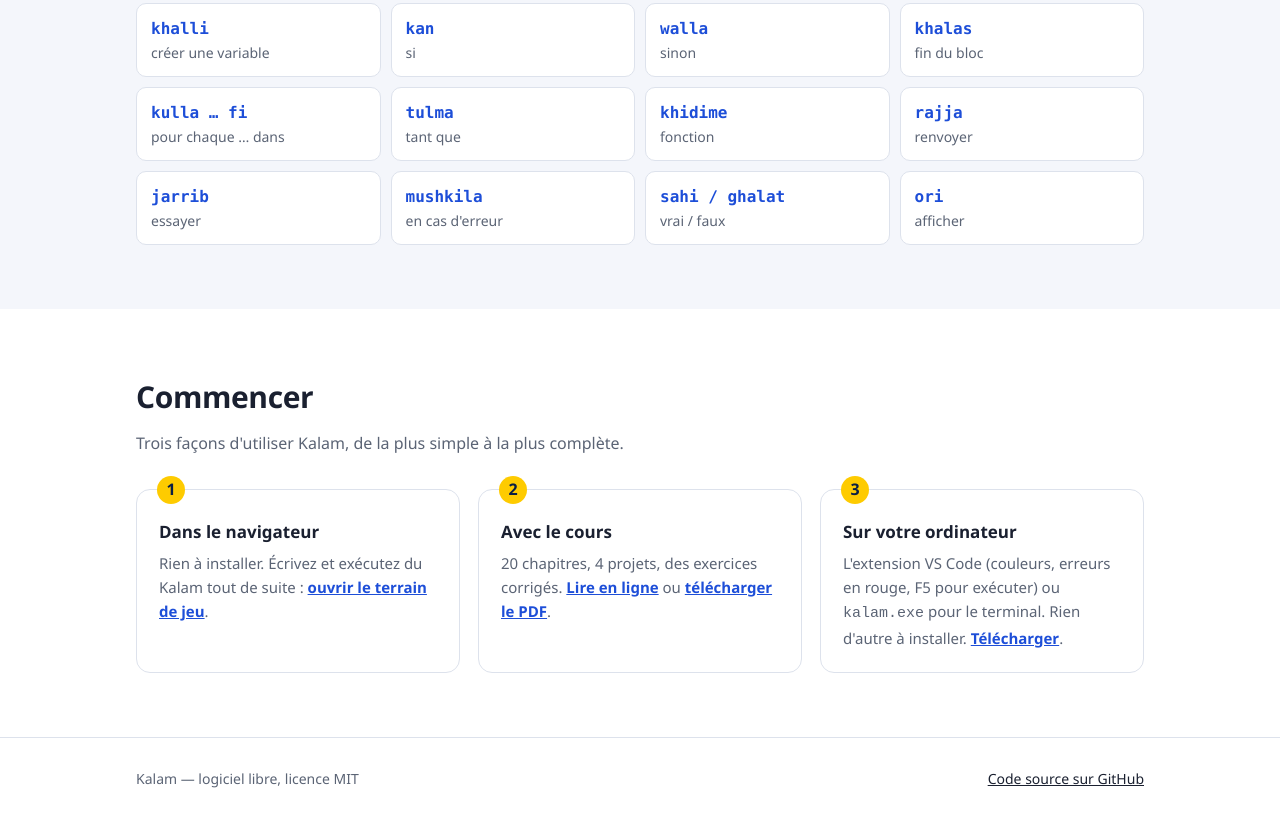
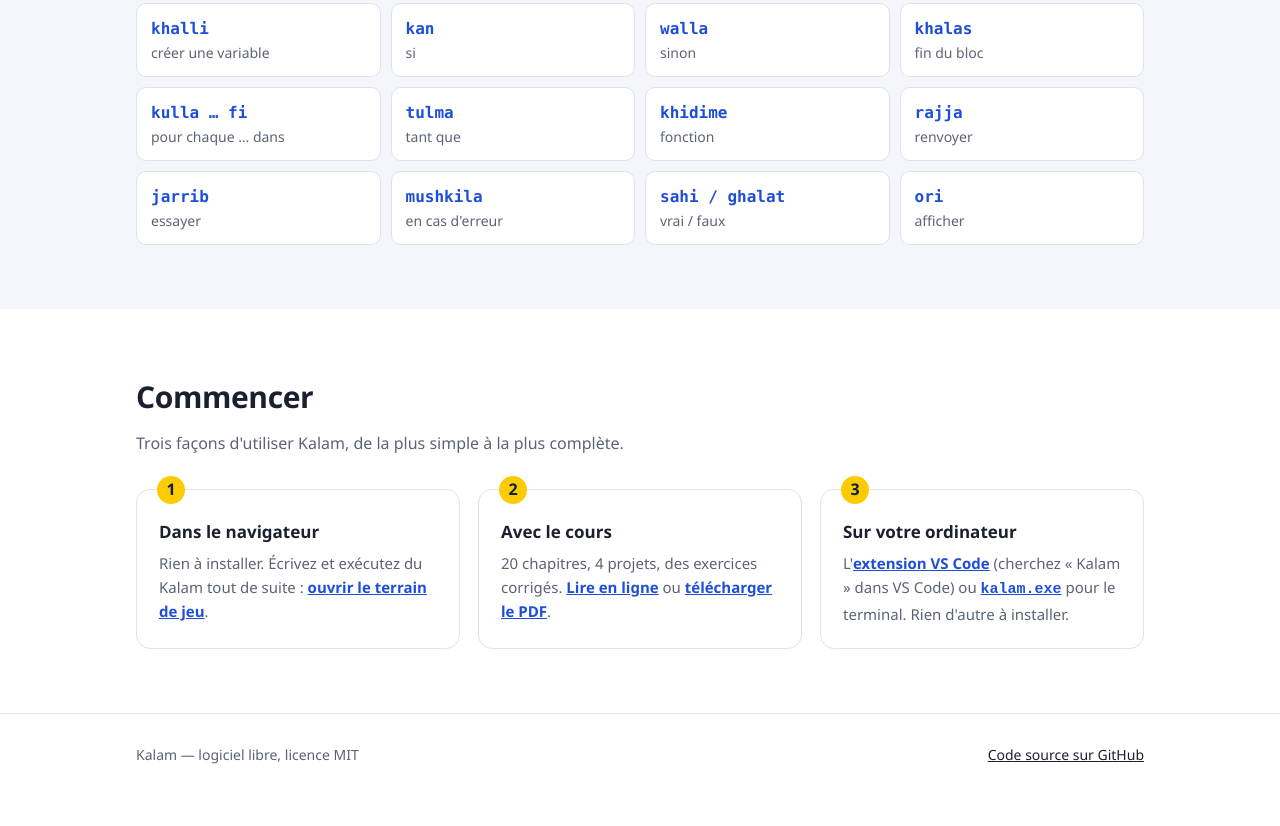
Before and after one commit to salah-barkai/kalam, a website: page tools/templates/index.html in a window 1280 px wide. Shown: the part 1468-2294 px from the top of the page. Drawn offline with Linux system fonts and the light colour scheme.

Commit message:
Liens vers l'extension sur le Marketplace VS Code
L'extension est publiée par l'éditeur salah-barkai (Saladine Barkai) :
le README et la page d'accueil du site pointent vers le Marketplace.

Co-Authored-By: Claude Opus 5.5 <noreply@anthropic.com>

```diff
--- a/tools/templates/index.html
+++ b/tools/templates/index.html
@@ -162,7 +162,7 @@ footer a { color: var(--ink); }
     <div class="steps">
       <div class="step"><h3>Dans le navigateur</h3><p>Rien à installer. Écrivez et exécutez du Kalam tout de suite : <a href="essayer.html">ouvrir le terrain de jeu</a>.</p></div>
       <div class="step"><h3>Avec le cours</h3><p>20 chapitres, 4 projets, des exercices corrigés. <a href="cours.html">Lire en ligne</a> ou <a href="kalam-cours.pdf">télécharger le PDF</a>.</p></div>
-      <div class="step"><h3>Sur votre ordinateur</h3><p>L'extension VS Code (couleurs, erreurs en rouge, F5 pour exécuter) ou <code>kalam.exe</code> pour le terminal. Rien d'autre à installer. <a href="https://github.com/salah-barkai/kalam/releases/latest">Télécharger</a>.</p></div>
+      <div class="step"><h3>Sur votre ordinateur</h3><p>L'<a href="https://marketplace.visualstudio.com/items?itemName=salah-barkai.kalam">extension VS Code</a> (cherchez « Kalam » dans VS Code) ou <a href="https://github.com/salah-barkai/kalam/releases/latest"><code>kalam.exe</code></a> pour le terminal. Rien d'autre à installer.</p></div>
     </div>
   </div>
 </section>
```
Also changed, not shown: README.md.
